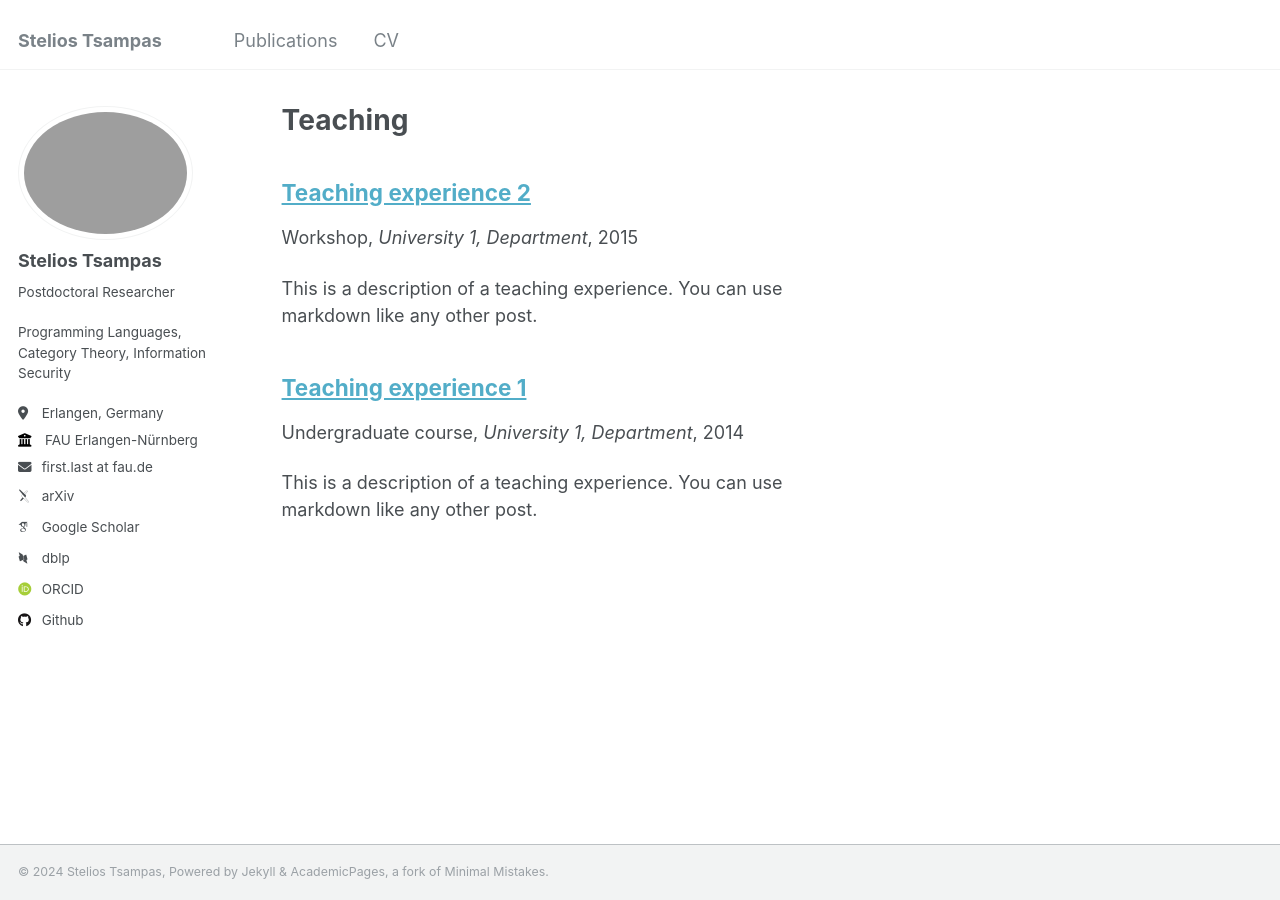
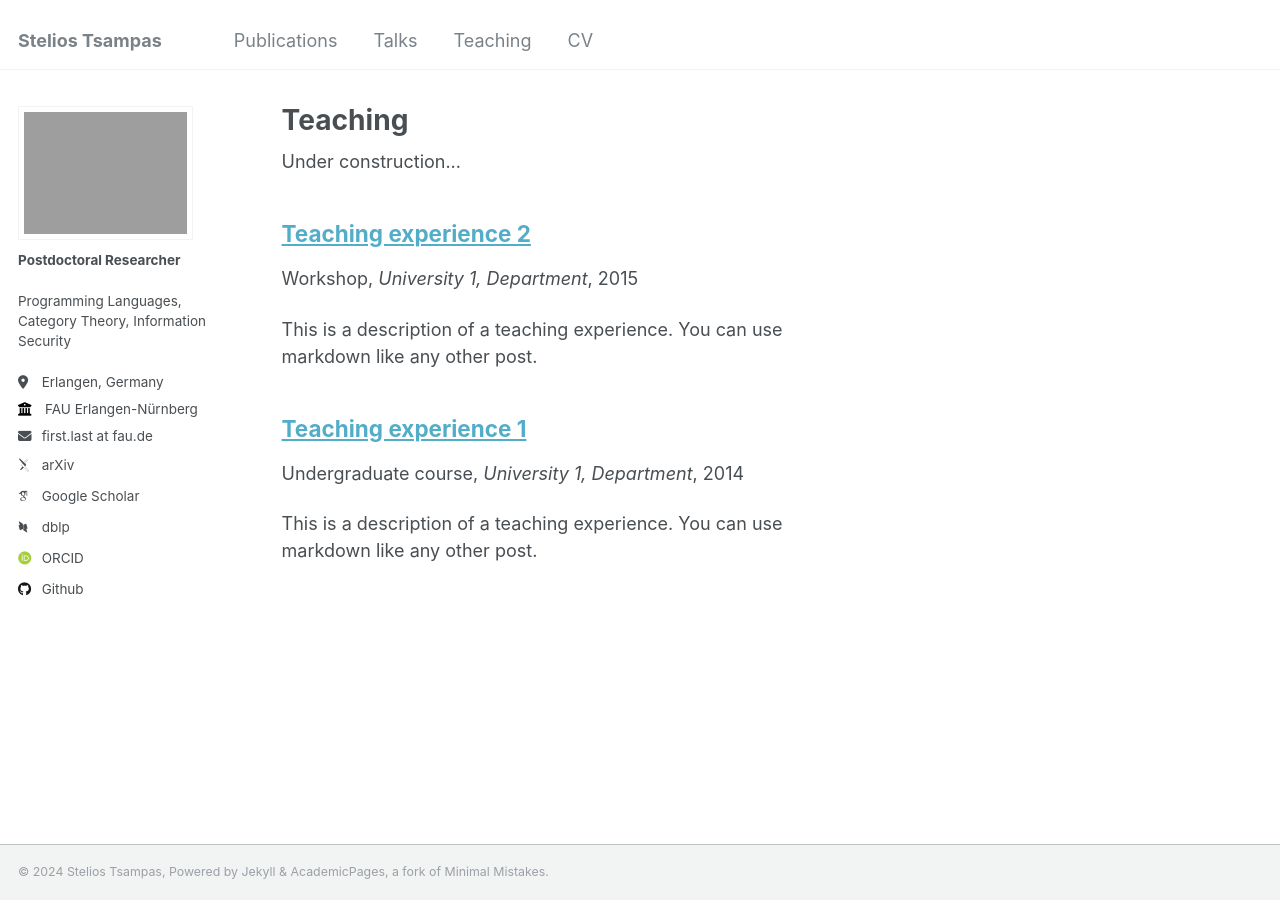
Before and after one commit to stelios-tau/stelios-tau.github.io, a Jekyll site: the page built from _pages/teaching.html, in a window 1280 px wide. Built offline with Jekyll 4.4.1, drawn with Linux system fonts in a browser that asks for light colours; some web fonts are replaced.

Commit message:
Small changes

```diff
--- a/_config.yml
+++ b/_config.yml
@@ -24,7 +24,7 @@ author:
   avatar           : "me.jpg"
   name             : "Stelios Tsampas"
   pronouns         : # example: "she/her"
-  bio              : "Postdoctoral Researcher <br><br>Programming Languages, Category Theory, Information Security"
+  bio              : "<b>Postdoctoral Researcher</b> <br><br>Programming Languages, Category Theory, Information Security"
   location         : "Erlangen, Germany"
   employer         : "FAU Erlangen-Nürnberg"
   uri              : # URL
--- a/_includes/author-profile.html
+++ b/_includes/author-profile.html
@@ -15,7 +15,6 @@
   </div>
 
   <div class="author__content">
-    <h3 class="author__name">{{ author.name }}</h3>
     {% if author.pronouns %}<p class="author__pronouns">{{ author.pronouns }}</p>{% endif %}
     {% if author.bio %}<p class="author__bio">{{ author.bio }}</p>{% endif %}
   </div>
--- a/_pages/talks.html
+++ b/_pages/talks.html
@@ -4,6 +4,8 @@ title: "Talks and presentations"
 permalink: /talks/
 author_profile: true
 ---
+
+Under construction...
 
 {% if site.talkmap_link == true %}
 
--- a/_pages/teaching.html
+++ b/_pages/teaching.html
@@ -7,6 +7,8 @@ author_profile: true
 
 {% include base_path %}
 
+Under construction...
+
 {% for post in site.teaching reversed %}
   {% include archive-single.html %}
 {% endfor %}
--- a/_sass/_sidebar.scss
+++ b/_sass/_sidebar.scss
@@ -91,7 +91,7 @@
 
   img {
     max-width: 175px;
-    border-radius: 50%;
+//    border-radius: 50%;
 
     @include breakpoint($large) {
       padding: 5px;
```
Also changed, not shown: _data/navigation.yml (+4 -4 lines).
